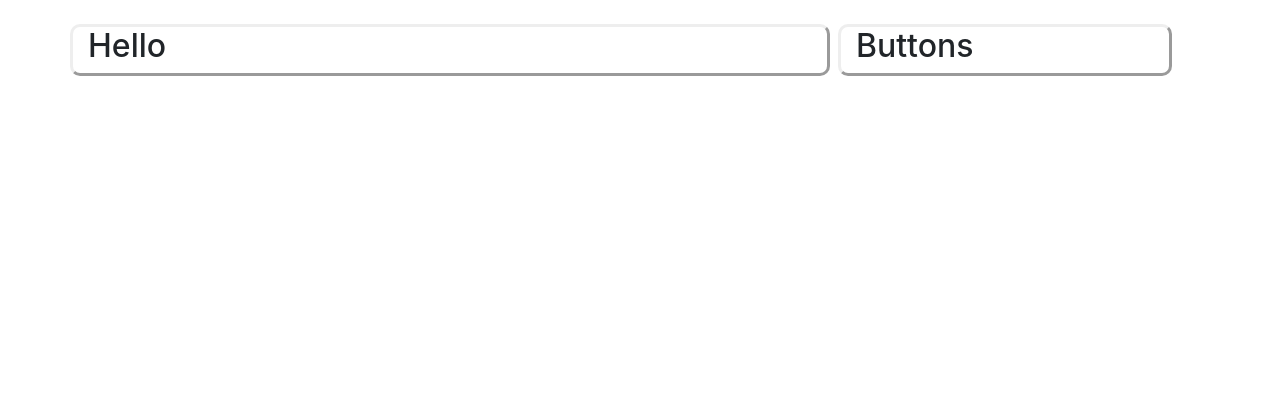
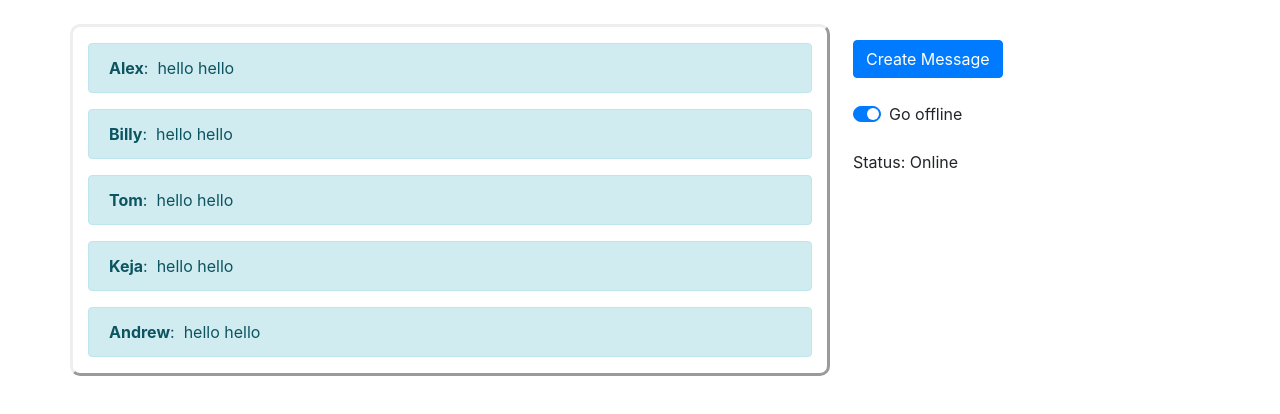
Before and after one commit to RishRathore/test-messaging-page, a React (Create React App) app: page / in a window 1280 px wide. Shown: the top 414 px of the page. Built offline with nearby package versions, Linux system fonts and the light colour scheme.

Commit message:
create UI for application

```diff
--- a/src/App.js
+++ b/src/App.js
@@ -1,4 +1,7 @@
 import React from 'react';
+
+import MessageBox from './components/MessageBox'
+import SideBox from './components/SideBox'
 
 class App extends React.Component {
   render() {
@@ -6,10 +9,10 @@ class App extends React.Component {
       <div className="container mt-4">
         <div className='row'>
           <div className='col-8 container-box'>
-            <h2>Hello</h2>
+            <MessageBox />
           </div>
-          <div className='col-4 container-box ml-2' style={{ maxWidth: '29.333333%' }}>
-            <h2>Buttons</h2>
+          <div className='col-4 ml-2' style={{ maxWidth: '29.333333%' }}>
+            <SideBox />
           </div>
         </div>
       </div>
--- /dev/null
+++ b/src/components/MessageBox.js
@@ -0,0 +1,21 @@
+import React from 'react'
+import { Alert as MessageBlock } from 'reactstrap'
+
+import { messages } from '../utils/staticData'
+
+class MessageBox extends React.Component {
+  render() {
+    return (
+      <div className='pt-3'>
+        {messages && messages.map(item => (
+          <MessageBlock color="info">
+            <b>{item.sender}</b>: &nbsp;
+            {item.body}
+          </MessageBlock>
+        ))}
+      </div>
+    )
+  }
+}
+
+export default MessageBox
--- /dev/null
+++ b/src/components/SideBox.js
@@ -0,0 +1,42 @@
+import React from 'react'
+import { Button } from 'reactstrap'
+
+export default class SideBlock extends React.Component {
+  state = {
+    isOnline: true,
+  }
+
+  render() {
+    const { isOnline } = this.state
+
+    return (
+      <div className='pt-3'>
+        <div className='row'>
+          <div className='col-12'>
+            <Button color="primary">Create Message</Button>
+          </div>
+        </div>
+        <div className="row custom-control custom-switch mt-4" >
+          <div className='col-12'>
+            <input
+              type="checkbox"
+              className="custom-control-input"
+              id="customSwitch1"
+              checked={isOnline}
+            />
+            <label
+              className="custom-control-label"
+              forHtml="customSwitch1"
+              onClick={() => {
+                this.setState(state => ({ isOnline: !state.isOnline }))
+              }}
+            >
+              {isOnline ? 'Go offline' : 'Go online'}
+            </label>
+          </div>
+        </div>
+        <p className='mt-4'>Status: {isOnline ? 'Online' : 'Offline'}</p>
+      </div>
+    )
+  }
+}
--- /dev/null
+++ b/src/utils/staticData.js
@@ -0,0 +1,24 @@
+export const messages = [
+  {
+    sender: 'Alex',
+    body: 'hello hello',
+    timeStamp: ''
+  },
+  {
+    sender: 'Billy',
+    body: 'hello hello',
+    timeStamp: ''
+  },  {
+    sender: 'Tom',
+    body: 'hello hello',
+    timeStamp: ''
+  },  {
+    sender: 'Keja',
+    body: 'hello hello',
+    timeStamp: ''
+  },  {
+    sender: 'Andrew',
+    body: 'hello hello',
+    timeStamp: ''
+  },
+]
```
Also changed, not shown: src/components/temp.js (added, +13 -0 lines).
